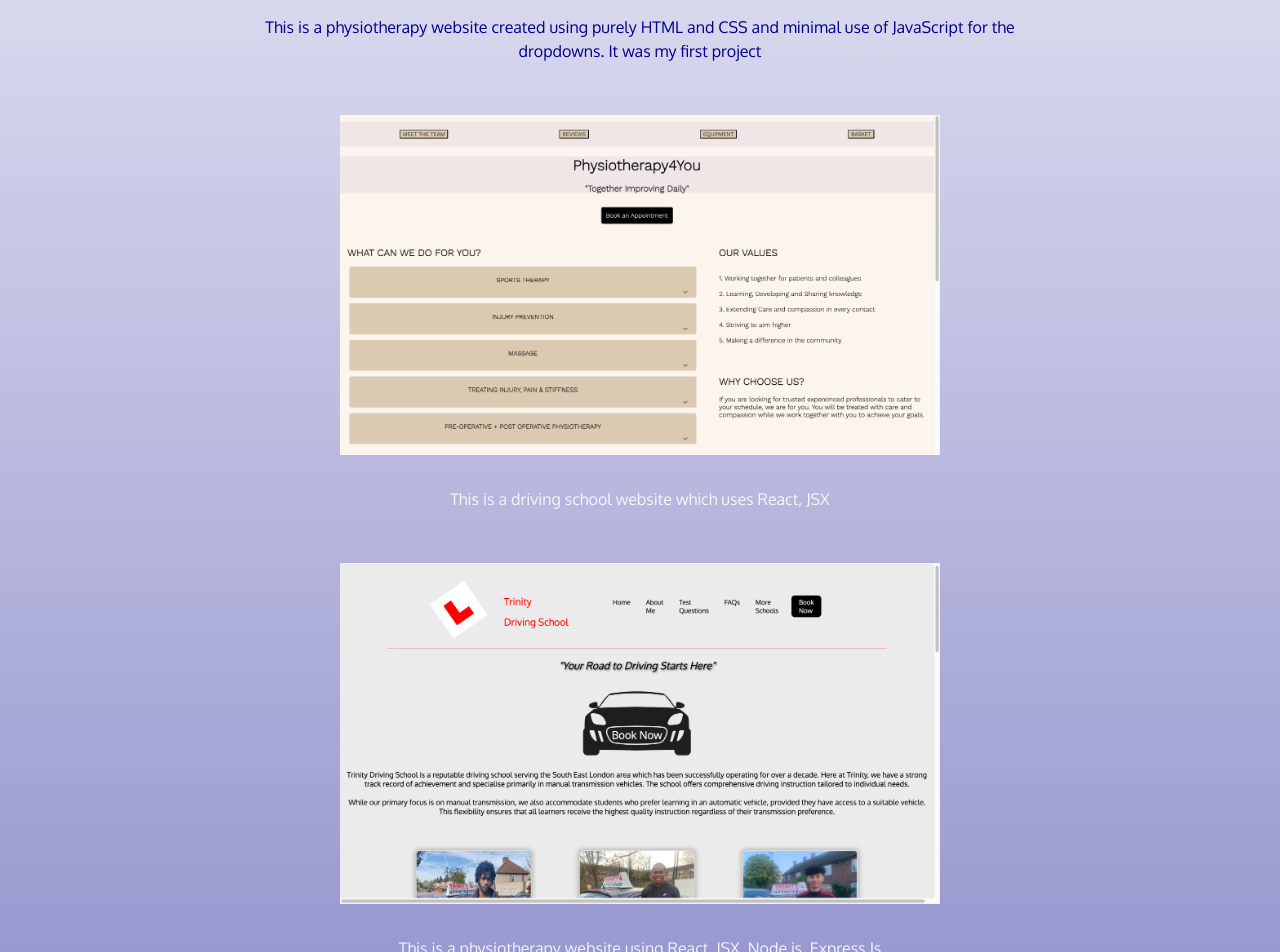
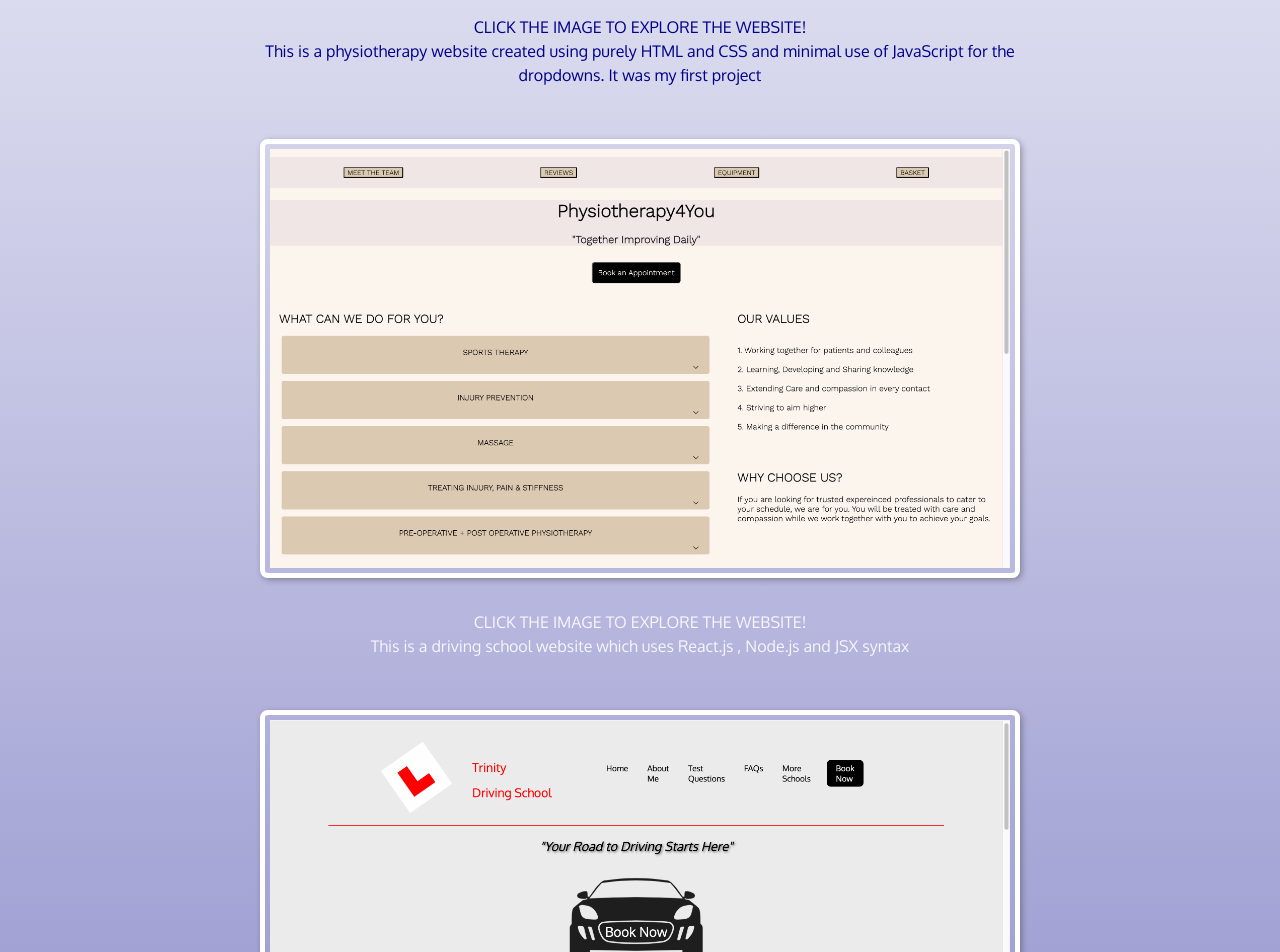
Before and after one commit to tosinfolarin/MyPortfolio, a React (Vite) app in the folder myPortfolio/: page / in a window 1280 px wide. Shown: the part 600-1552 px from the top of the page. Built offline with nearby package versions, Linux system fonts and the light colour scheme.

Commit message:
further updated portfolio

```diff
--- a/myPortfolio/src/components/Projects.jsx
+++ b/myPortfolio/src/components/Projects.jsx
@@ -11,7 +11,7 @@ const Projects = () => {
         <br></br>
 
 
-            <h3 className="ProjectDescriptionOne">This is a physiotherapy website created using purely HTML and CSS and minimal use of JavaScript for the dropdowns. It was my first project</h3>
+            <h3 className="ProjectDescriptionOne"> CLICK THE IMAGE TO EXPLORE THE WEBSITE! <br/>This is a physiotherapy website created using purely HTML and CSS and minimal use of JavaScript for the dropdowns. It was my first project</h3>
             <div className="ProjectImage">
             <a
                 href="https://tosinfolarin.github.io/Physio4You/"
@@ -22,7 +22,7 @@ const Projects = () => {
             </a>
             </div>
 
-            <h3 className="ProjectDescription">This is a driving school website which uses React, JSX</h3>
+            <h3 className="ProjectDescription"> CLICK THE IMAGE TO EXPLORE THE WEBSITE! <br/>This is a driving school website which uses React.js , Node.js and JSX syntax</h3>
             <div className="ProjectImage">
             <a
                 href="https://trinitydrivingschool.netlify.app/"
@@ -33,7 +33,7 @@ const Projects = () => {
             </a>
             </div>
 
-            <h3 className="ProjectDescription">This is a physiotherapy website using React, JSX, Node.js, Express.Js</h3>
+            <h3 className="ProjectDescription"> CLICK THE IMAGE TO EXPLORE THE WEBSITE! <br/>This is a physiotherapy website using React.js, JSX, Node.js and Express.Js</h3>
             <div className="ProjectImage">
             <a
                 href="https://physioapp-frontend.onrender.com/"
--- a/myPortfolio/src/index.css
+++ b/myPortfolio/src/index.css
@@ -91,7 +91,20 @@ a:hover {
   margin-top: 20px;
 }
 
-.ProjectImage img,
+.ProjectImage img {
+  box-shadow: 2px 2px 6px rgba(0, 0, 0, 0.3);
+  border: 5px solid #ffffff;
+  transition: transform 0.2s, box-shadow 0.2s;
+  border-radius: 8px;
+  padding: 5px;
+}
+
+
+.ProjectImage img:hover {
+  transform: scale(1.05); /* slight zoom */
+  box-shadow: 4px 4px 12px rgba(0, 0, 0, 0.5); /* stronger shadow */
+}
+
 .HobbyImage img {
   width: 100%;
   max-width: 600px;
```
